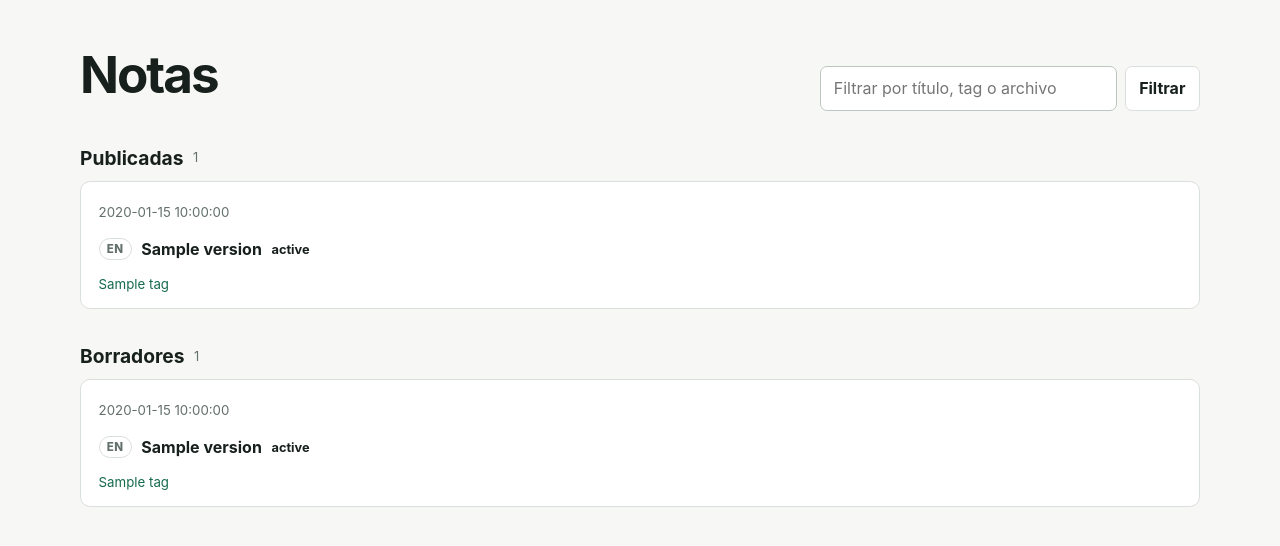
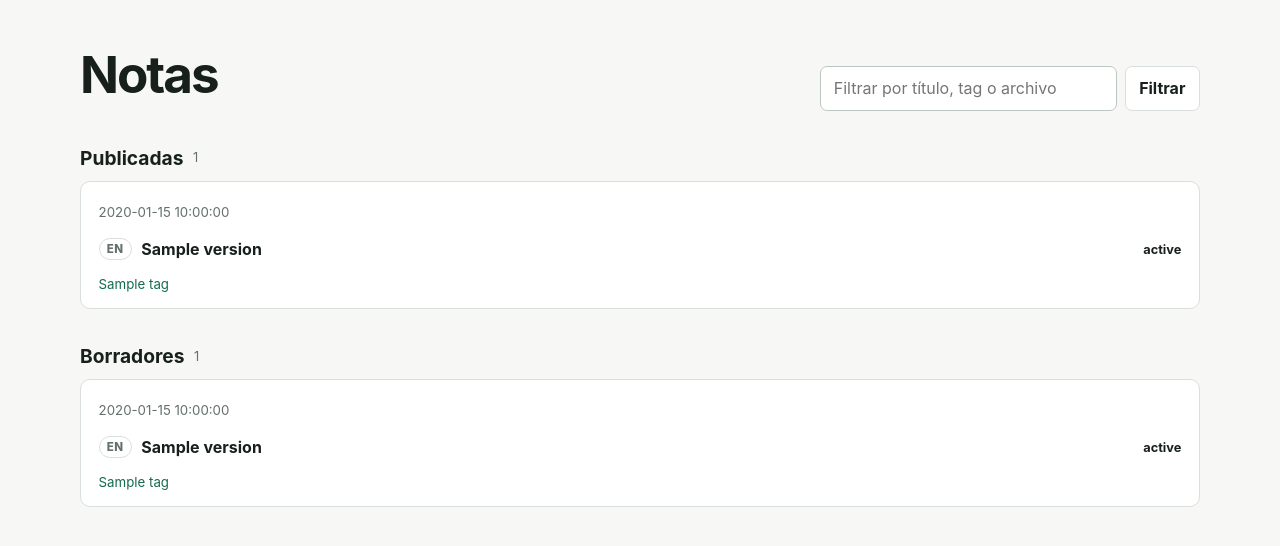
Before and after one commit to nicozica/nico-log, a Flask app: template editor/templates/index.html in a window 1280 px wide. Shown: the part 64-610 px from the top of the page. Run offline with Flask 3, Linux system fonts and the light colour scheme; the template is opened without the code that fills it: most values are stand-ins (such as "Sample title", 1, 10 or a date in 2020); parts of the project's set-up code (start-up, migrations or seed data) failed here and were passed over.

Commit message:
editor: fix version rows to fill full note card width
.note-copy was a flex child with only min-width:0, so it shrank to
content width and the version-link dividers stopped short. Adding
flex:1 makes it consume all available horizontal space in .note-row,
stretching version rows and their dividers edge to edge.

Co-Authored-By: Claude Sonnet 4.6 <noreply@anthropic.com>

```diff
--- a/editor/static/editor.css
+++ b/editor/static/editor.css
@@ -142,7 +142,7 @@ input:focus, textarea:focus { border-color: var(--accent); }
 .note-row:last-child { border-bottom: 0; }
 .note-row:hover { background: var(--row-hover); }
 .note-row:focus-visible { position: relative; z-index: 1; outline-offset: -3px; background: var(--row-hover); }
-.note-copy { min-width: 0; }
+.note-copy { flex: 1; min-width: 0; }
 .note-heading { display: flex; align-items: center; flex-wrap: wrap; gap: 0.55rem; }
 .note-heading h3 { margin: 0; font-size: 1rem; }
 .metadata, .tags { margin: 0.35rem 0 0; color: var(--muted); font-size: 0.83rem; overflow-wrap: anywhere; }
```
